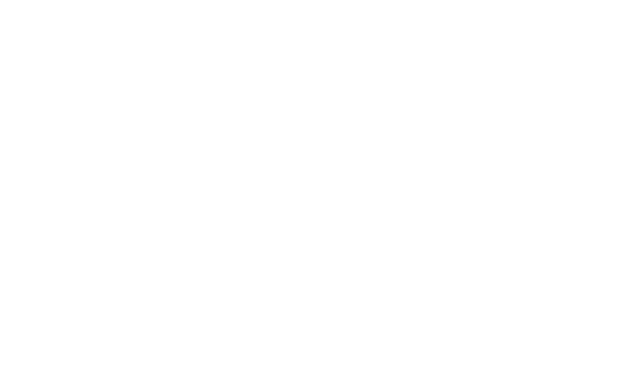
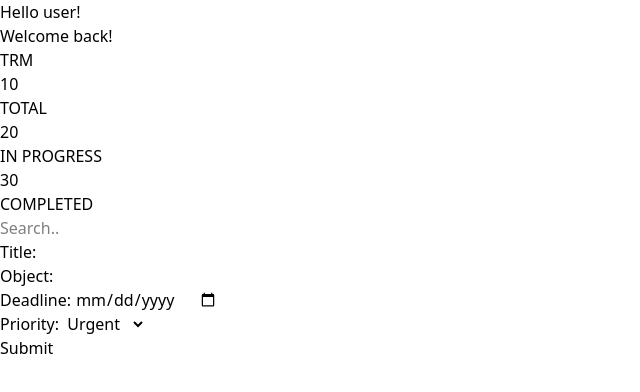
Before and after one commit to HotBurgi/TRM, a SvelteKit app: page /header in a window 1280 px wide. Shown: the top 392 px of the page, without its empty margins (0-640 px from the left). Built offline with nearby package versions, Linux system fonts and the light colour scheme.

Commit message:
Layout base header

```diff
--- a/src/routes/header/+page.svelte
+++ b/src/routes/header/+page.svelte
@@ -0,0 +1,55 @@
+<script>
+
+</script>
+
+<div>
+    <h1>Hello user!</h1>
+    <p>Welcome back!</p>
+
+    <h1>TRM</h1>
+</div>
+
+
+<div>
+    <div>
+        <h1>10</h1>
+        <h1>TOTAL</h1>
+    </div>
+
+    <div>
+        <h1>20</h1>
+        <h1>IN PROGRESS</h1>
+    </div>
+
+    <div>
+        <h1>30</h1>
+        <h1>COMPLETED</h1>
+    </div>
+</div>
+
+
+<form>
+    <input type="text" placeholder="Search.." name="search">
+    <button type="submit"></button>
+</form>
+
+<form>
+    <label for="title">Title:</label>
+    <input type="text" id="title" name="title"><br>
+
+    <label for="object">Object:</label>
+    <input type="text" id="object" name="object"><br>
+
+    <label for="deadline">Deadline:</label>
+    <input type="date" id="deadline" name="deadline"><br>
+
+    <label for="priority">Priority:</label>
+    <select id="priority" name="priority">
+        <option value="Urgent">Urgent</option>
+        <option value="Medium">Medium</option>
+        <option value="Low">Low</option>
+        <option value="None">None</option>
+    </select><br>
+
+    <input type="submit" value="Submit">
+</form>
--- /dev/null
+++ b/src/routes/header/test.html
@@ -0,0 +1,12 @@
+<!DOCTYPE html>
+<html lang="en">
+<head>
+    <meta charset="UTF-8">
+    <meta name="viewport" content="width=device-width, initial-scale=1.0">
+    <title>Document</title>
+</head>
+<body>
+
+
+</body>
+</html>
```
